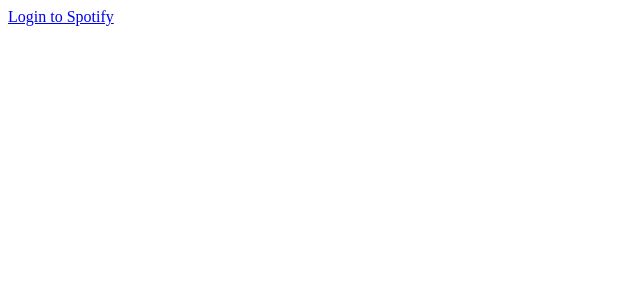
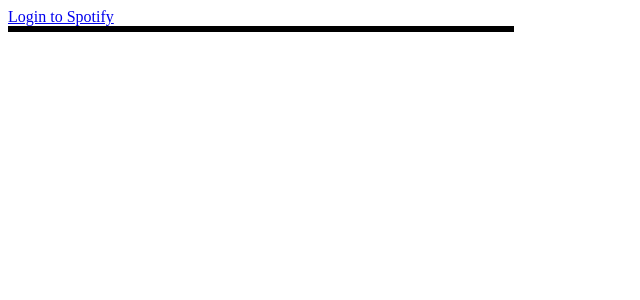
Before and after one commit to elicuene/spotify-vibe-findr, a React (Create React App) app: page / in a window 1280 px wide. Shown: the top 300 px of the page, without its empty margins (0-640 px from the left). Built offline with nearby package versions, Linux system fonts and the light colour scheme.

Commit message:
displays selectedTrackID

```diff
--- a/src/App.js
+++ b/src/App.js
@@ -44,15 +44,13 @@ export default function App() {
   }
 
   const tracksElements = tracks.map(track => {
+
+    console.log("rendered")
+
     return (
-      <div className="displayed-track" key={track.id}>{track.name} by {track.artists[0].name}</div>
+      <button className="displayed-track" key={track.id} onClick={() => setSelectedTrackID(track.id)}> {track.name} by {track.artists[0].name}</button>
     )
-
   })
-
-  // function selectTrack(e) {
-  //   setSelectedTrackID(e.target.value)
-  // }
 
   function logout() {
     setToken("")
@@ -72,7 +70,10 @@ export default function App() {
         <input type="submit" />
       </form>}
       {token && <button onClick={logout}>Log Out</button>}
-      {token && tracksElements}
+      <div className="search-container">
+        {!selectedTrackID && token && tracksElements}
+      </div>
+      {selectedTrackID  && <p>{selectedTrackID}</p>}
     </div>
   );
 }
--- a/src/styles.css
+++ b/src/styles.css
@@ -5,3 +5,10 @@ body {
 .displayed-track {
     margin: 10px;
 }
+
+.search-container {
+    display: flex;
+    flex-direction: column;
+    width: 500px;
+    border-style: solid;
+}
```
